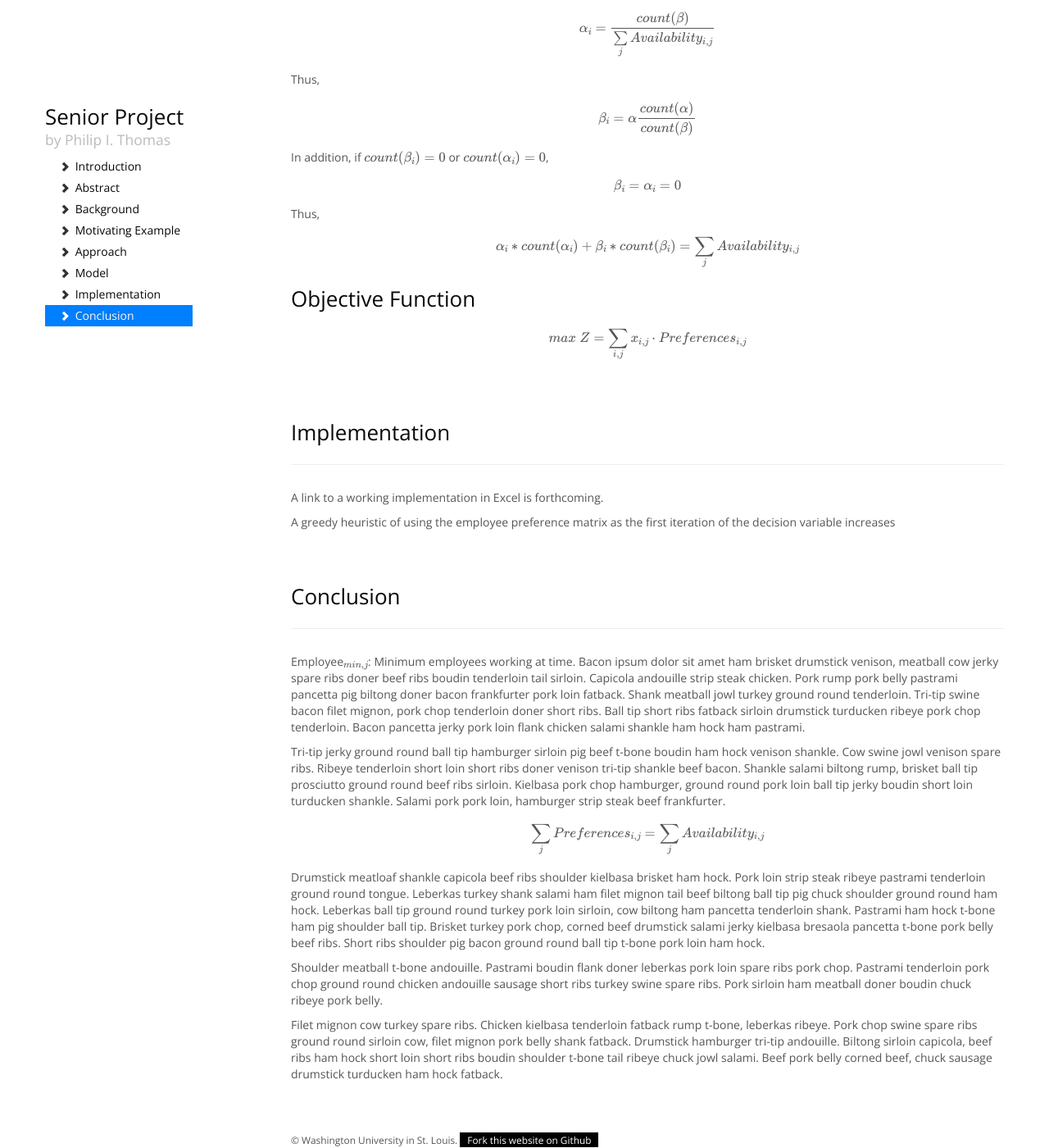
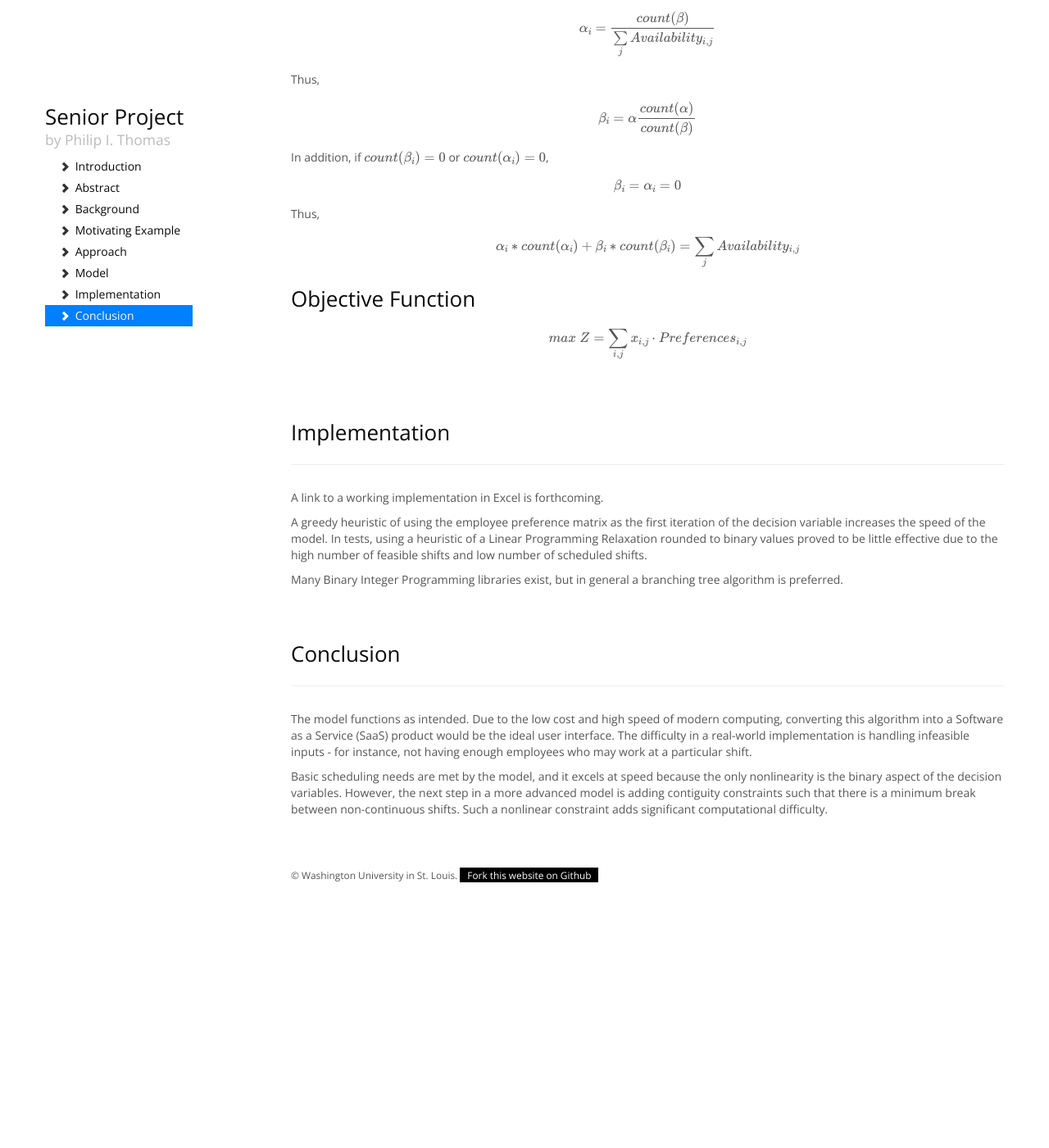
Before and after one commit to philipithomas/senior_project_website, a Jekyll site: the page built from index.html, in a window 1280 px wide and 1400 px high, scrolled down 3191 px. Shown: the whole window at 82% size. Built offline with Jekyll 4.4.1, drawn with Linux system fonts in a browser that asks for light colours; nearby versions of some CDN libraries; Markdown is read by kramdown in place of the engine named in the settings; formulas are drawn with MathJax 3; after the commit the page ends 4268 px from its top, so only the background shows below that.

Commit message:
adding drafts of last section

```diff
--- a/_includes/conclusion.html
+++ b/_includes/conclusion.html
@@ -1,6 +1,5 @@
 <div class="page-header"><h2>Conclusion</h2></div>
 
-<p>Employee$_{min,j}$: Minimum employees working at time. Bacon ipsum dolor sit amet ham brisket drumstick venison, meatball cow jerky spare ribs doner beef ribs boudin tenderloin tail sirloin.  Capicola andouille strip steak chicken.  Pork rump pork belly pastrami pancetta pig biltong doner bacon frankfurter pork loin fatback.  Shank meatball jowl turkey ground round tenderloin.  Tri-tip swine bacon filet mignon, pork chop tenderloin doner short ribs.  Ball tip short ribs fatback sirloin drumstick turducken ribeye pork chop tenderloin.  Bacon pancetta jerky pork loin flank chicken salami shankle ham hock ham pastrami.</p><p>Tri-tip jerky ground round ball tip hamburger sirloin pig beef t-bone boudin ham hock venison shankle.  Cow swine jowl venison spare ribs.  Ribeye tenderloin short loin short ribs doner venison tri-tip shankle beef bacon.  Shankle salami biltong rump, brisket ball tip prosciutto ground round beef ribs sirloin.  Kielbasa pork chop hamburger, ground round pork loin ball tip jerky boudin short loin turducken shankle.  Salami pork pork loin, hamburger strip steak beef frankfurter.</p>
-$$\sum\limits_{j}Preferences_{i,j} = \sum\limits_{j}Availability_{i,j}$$
-
-<p>Drumstick meatloaf shankle capicola beef ribs shoulder kielbasa brisket ham hock.  Pork loin strip steak ribeye pastrami tenderloin ground round tongue.  Leberkas turkey shank salami ham filet mignon tail beef biltong ball tip pig chuck shoulder ground round ham hock.  Leberkas ball tip ground round turkey pork loin sirloin, cow biltong ham pancetta tenderloin shank.  Pastrami ham hock t-bone ham pig shoulder ball tip.  Brisket turkey pork chop, corned beef drumstick salami jerky kielbasa bresaola pancetta t-bone pork belly beef ribs.  Short ribs shoulder pig bacon ground round ball tip t-bone pork loin ham hock.</p><p>Shoulder meatball t-bone andouille.  Pastrami boudin flank doner leberkas pork loin spare ribs pork chop.  Pastrami tenderloin pork chop ground round chicken andouille sausage short ribs turkey swine spare ribs.  Pork sirloin ham meatball doner boudin chuck ribeye pork belly.</p><p>Filet mignon cow turkey spare ribs.  Chicken kielbasa tenderloin fatback rump t-bone, leberkas ribeye.  Pork chop swine spare ribs ground round sirloin cow, filet mignon pork belly shank fatback.  Drumstick hamburger tri-tip andouille.  Biltong sirloin capicola, beef ribs ham hock short loin short ribs boudin shoulder t-bone tail ribeye chuck jowl salami.  Beef pork belly corned beef, chuck sausage drumstick turducken ham hock fatback.</p>
+<p>The model functions as intended. Due to the low cost and high speed of modern computing, converting this algorithm into a Software as a Service (SaaS) product would be the ideal user interface. The difficulty in a real-world implementation is handling infeasible inputs - for instance, not having enough employees who may work at a particular shift. </p>
+<p>Basic scheduling needs are met by the model, and it excels at speed because the only nonlinearity is the binary aspect of the decision variables. However, the next step in a more advanced model is adding contiguity constraints such that there is a minimum break between non-continuous shifts. Such a nonlinear constraint adds significant computational difficulty.
+	</p>
--- a/_includes/implementation.html
+++ b/_includes/implementation.html
@@ -2,5 +2,5 @@
 
 <p>A link to a working implementation in Excel is forthcoming.</p>
 
-<p>A greedy heuristic of using the employee preference matrix as the first iteration of the decision variable increases
-<p></p>
+<p>A greedy heuristic of using the employee preference matrix as the first iteration of the decision variable increases the speed of the model. In tests, using a heuristic of a Linear Programming Relaxation rounded to binary values proved to be little effective due to the high number of feasible shifts and low number of scheduled shifts. </p>
+<p>  Many Binary Integer Programming libraries exist, but in general a branching tree algorithm is preferred. </p>
```
